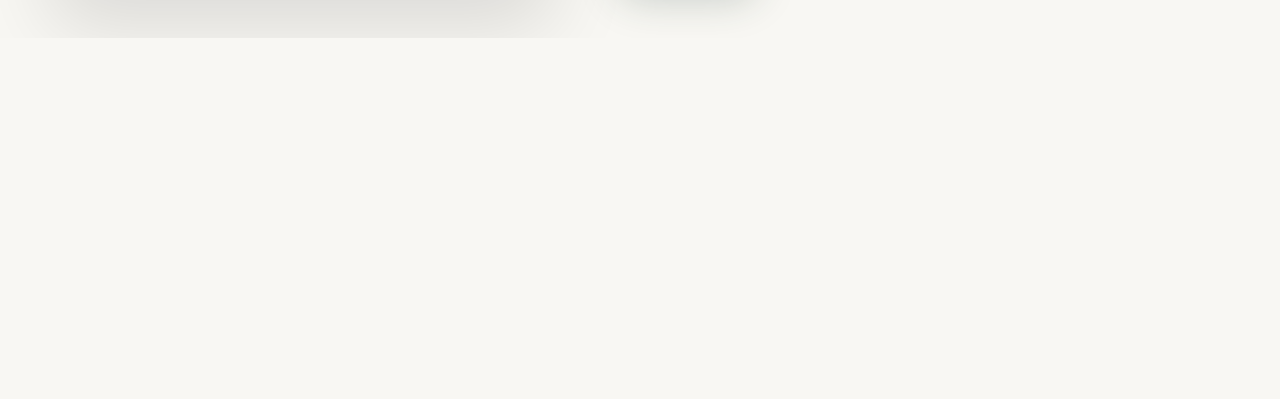
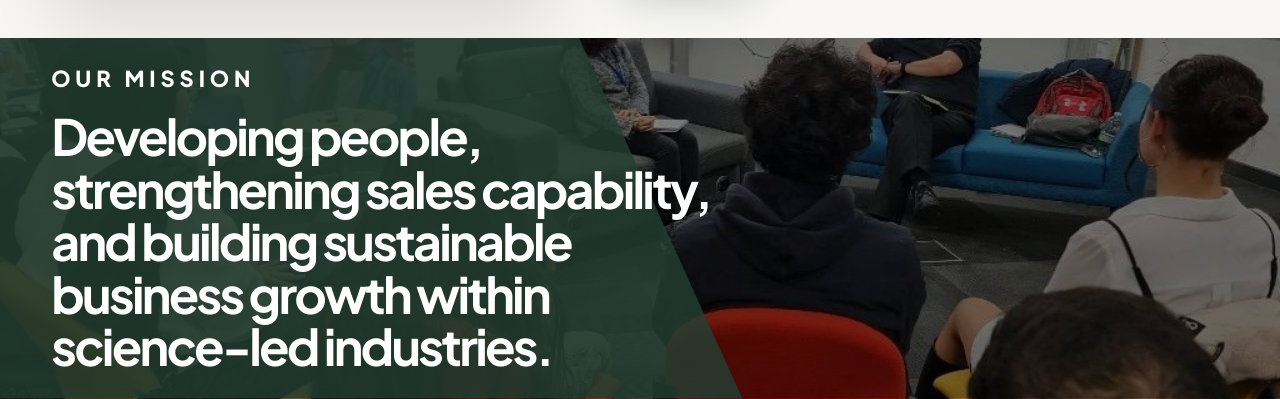
Before and after one commit to Labjot98/Oakthorpe-Scientific-Consultancy, a plain HTML site: page index.html in a window 1280 px wide. Shown: the part 1548-1947 px from the top of the page. Before the commit the page ends 1586 px from the top, so only its background shows below. Drawn offline with Linux system fonts and the light colour scheme.

Commit message:
Our Mission section

```diff
--- a/index.html
+++ b/index.html
@@ -122,5 +122,18 @@
         </div>
       </div>
     </section>
+
+    <section class="mission-strap">
+      <div class="mission-overlay"></div>
+
+      <div class="mission-content">
+        <span>Our Mission</span>
+
+        <h2>
+          Developing people, strengthening sales capability, and building
+          sustainable business growth within science-led industries.
+        </h2>
+      </div>
+    </section>
   </body>
 </html>
--- a/styles/style.css
+++ b/styles/style.css
@@ -566,3 +566,80 @@ body {
     justify-content: center;
   }
 }
+/* MISSION STRAP */
+.mission-strap {
+  position: relative;
+  width: 100%;
+  min-height: 360px;
+  margin: 0 auto;
+  overflow: hidden;
+
+  background:
+    linear-gradient(rgba(0, 0, 0, 0.48), rgba(0, 0, 0, 0.48)),
+    url("../assets/WhatsApp Image 2026-06-30 at 14.26.52.jpeg");
+  background-size: cover;
+  background-position: center;
+}
+
+.mission-overlay {
+  position: absolute;
+  inset: 0 auto 0 0;
+  width: 58%;
+  background: rgba(36, 63, 50, 0.82);
+  clip-path: polygon(0 0, 78% 0, 100% 100%, 0 100%);
+  z-index: 1;
+}
+
+.mission-content {
+  position: relative;
+  z-index: 2;
+  width: min(1280px, 92%);
+  min-height: 360px;
+  margin: 0 auto;
+  padding: 26px 0;
+
+  display: flex;
+  flex-direction: column;
+  justify-content: center;
+}
+
+.mission-content span {
+  margin-bottom: 18px;
+  color: #ffffff;
+  font-size: 22px;
+  font-weight: 800;
+  letter-spacing: 0.22em;
+  text-transform: uppercase;
+}
+
+.mission-content h2 {
+  max-width: 680px;
+  color: #ffffff;
+  font-size: clamp(24px, 4vw, 50px);
+  line-height: 1.05;
+  letter-spacing: -0.055em;
+  font-weight: 700;
+}
+
+/* RESPONSIVE */
+@media (max-width: 768px) {
+  .mission-strap {
+    min-height: 420px;
+    margin: 80px 0;
+  }
+
+  .mission-overlay {
+    width: 100%;
+    clip-path: none;
+    background: rgba(36, 63, 50, 0.88);
+  }
+
+  .mission-content {
+    min-height: 420px;
+  }
+
+  .mission-content h2 {
+    max-width: 100%;
+    font-size: 34px;
+  }
+}
```
